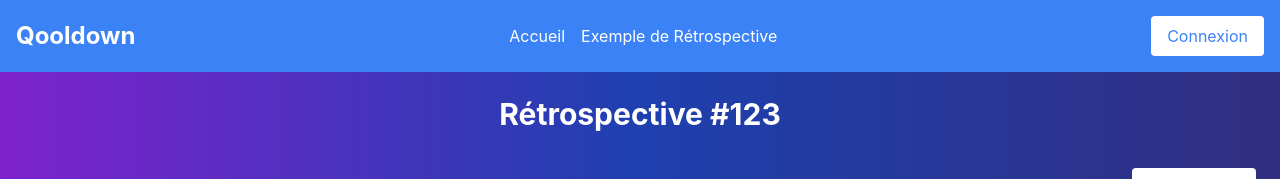
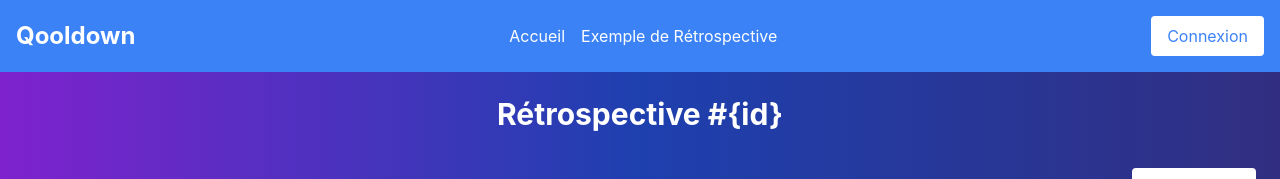
Before and after one commit to chenmuyao/Qooldown, a React (Create React App) app in the folder frontend/: page /retro/123 in a window 1280 px wide. Shown: the top 179 px of the page. Built offline with nearby package versions, Linux system fonts and the light colour scheme; no server answers.

Commit message:
feat(front): Add retro name instead of id

```diff
--- a/frontend/src/components/Cofetti.tsx
+++ b/frontend/src/components/Cofetti.tsx
@@ -18,12 +18,14 @@ const ConfettiButton = () => {
       >
         Je m'ennuie
       </button>
-            {showConfetti && <Confetti
+      {showConfetti && (
+        <Confetti
           width={window.innerWidth}
           height={window.innerHeight}
           numberOfPieces={200}
           gravity={0.2}
-            />}
+        />
+      )}
     </div>
   );
 };
--- a/frontend/src/hooks/useWebSocket.ts
+++ b/frontend/src/hooks/useWebSocket.ts
@@ -18,7 +18,7 @@ export const useWebSocket = (url: string, onMessage: (data: any) => void) => {
 
     socket.onopen = () => console.log("WebSocket connected");
     socket.onclose = () => console.log("WebSocket disconnected");
-    socket.onerror = (error) => console.log("error: " + error)
+    socket.onerror = (error) => console.log("error: " + error);
 
     return () => {
       socket.close();
--- a/frontend/src/pages/Retro.tsx
+++ b/frontend/src/pages/Retro.tsx
@@ -1,4 +1,4 @@
-import React, { useEffect } from "react";
+import React, { useEffect, useState } from "react";
 import { useParams } from "react-router-dom";
 import Board from "../components/Board";
 import { useRetro } from "../contexts/RetroContext";
@@ -7,6 +7,7 @@ import ConfettiButton from "../components/Cofetti";
 const Retro: React.FC = () => {
   const { id } = useParams<{ id: string }>();
   const { dispatch } = useRetro();
+  const [retroName, setRetroName] = useState<string>("");
 
   useEffect(() => {
     if (!id) return;
@@ -20,7 +21,8 @@ const Retro: React.FC = () => {
     })
       .then((res) => res.json())
       .then((data) => {
-        // Transforme les données pour mapper owner_id à userId et inclure les votes
+        setRetroName(data.data.name);
+
         const transformedQuestions = data.data.questions.map(
           (question: any) => ({
             ...question,
@@ -46,7 +48,7 @@ const Retro: React.FC = () => {
     <div className="min-h-screen bg-gradient-to-r from-purple-700 via-blue-800 to-indigo-900 text-white p-6">
       <div>
         <h2 className="text-3xl font-bold mb-6 text-center">
-          Rétrospective #{id}
+          {retroName ? `Rétrospective : ${retroName}` : `Rétrospective #{id}`}
         </h2>
         <ConfettiButton />
       </div>
```
Lines whose indentation alone changed are shown as unchanged.
